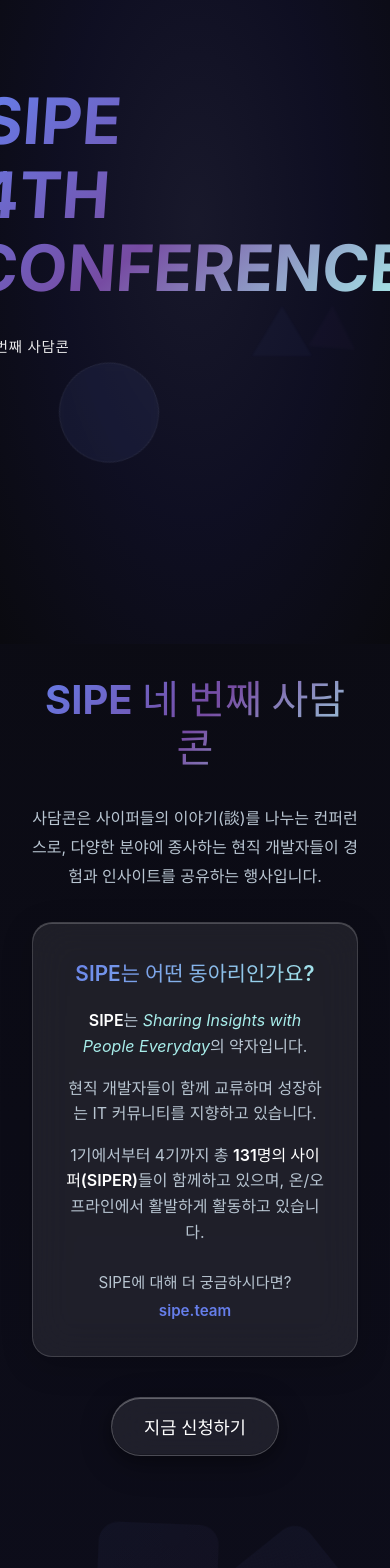
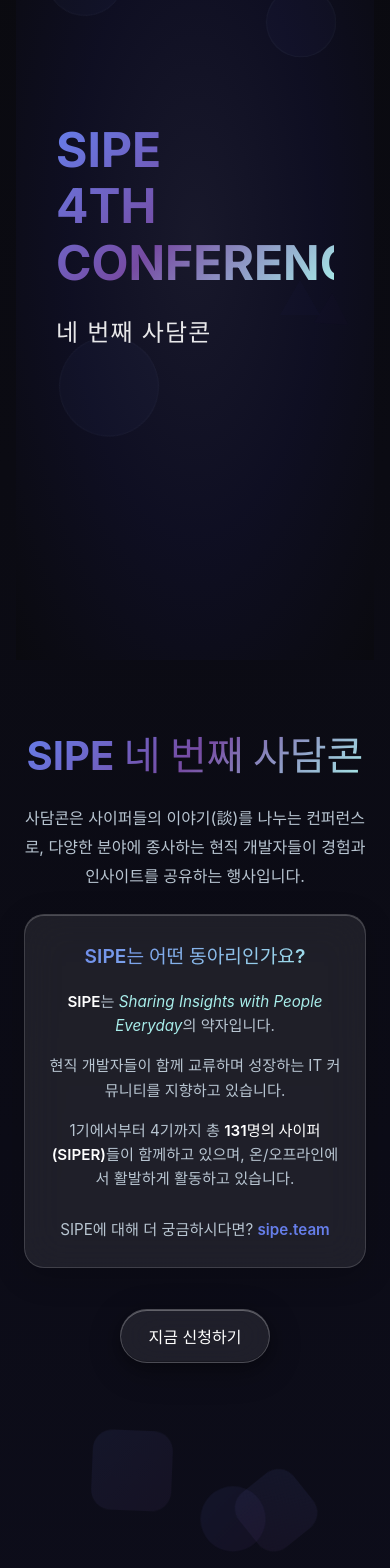
Before and after one commit to sipe-team/sipe-4th-sadamcon-landing, a Vue app: page / in a window 390 px wide. Shown: the part 200-1768 px from the top of the page. Built offline with nearby package versions, Linux system fonts and the light colour scheme; a web font is replaced by a local one.

Commit message:
fix: media query 1280px에서 작동하도록 수정

```diff
--- a/src/App.vue
+++ b/src/App.vue
@@ -94,4 +94,26 @@
 ::-webkit-scrollbar-thumb:hover {
   background: #764ba2;
 }
+
+/* Responsive design */
+@media (max-width: 1279px) {
+  .section {
+    min-height: auto;
+    padding: 2rem 0;
+  }
+
+  .hero-section {
+    min-height: 100vh;
+    padding: 1rem;
+  }
+
+  .cards-section {
+    padding: 3rem 1rem;
+  }
+
+  /* Custom scrollbar for mobile */
+  ::-webkit-scrollbar {
+    width: 6px;
+  }
+}
 </style>
--- a/src/components/FloatingCards.vue
+++ b/src/components/FloatingCards.vue
@@ -331,26 +331,57 @@
   opacity: 0.1;
 }
 
-@media (max-width: 768px) {
+@media (max-width: 1279px) {
+  .floating-cards {
+    padding: 1.5rem;
+  }
+
   .cards-grid {
     grid-template-columns: 1fr;
     gap: 1.5rem;
   }
 
+  .cards-header {
+    margin-bottom: 3rem;
+  }
+
   .cards-header h2 {
     font-size: 2.5rem;
+    margin-bottom: 0.875rem;
   }
 
   .cards-header p {
     font-size: 1rem;
+    max-width: 500px;
+  }
+
+  .floating-card {
+    border-radius: 16px;
   }
 
   .card-content {
     padding: 1.5rem;
   }
 
+  .card-title {
+    font-size: 1.3rem;
+    margin-bottom: 0.875rem;
+  }
+
+  .card-text {
+    font-size: 0.95rem;
+    line-height: 1.5;
+    margin-bottom: 1.25rem;
+  }
+
   .card-image {
-    height: 150px;
+    height: 300px;
+  }
+
+  .card-button {
+    padding: 0.625rem 1.25rem;
+    font-size: 0.95rem;
+    border-radius: 40px;
   }
 }
 </style>
--- a/src/components/IntroSection.vue
+++ b/src/components/IntroSection.vue
@@ -366,10 +366,11 @@
   50% { transform: rotate(55deg) translateY(-25px); }
 }
 
-@media (max-width: 768px) {
+@media (max-width: 1279px) {
   .container {
     grid-template-columns: 1fr;
     gap: 2rem;
+    padding: 1.5rem;
   }
 
   .intro-content {
@@ -379,9 +380,28 @@
 
   .intro-title {
     font-size: 2.5rem;
+    margin-bottom: 1.5rem;
   }
 
   .intro-text {
+    font-size: 1rem;
+  }
+
+  .sipe-info-card {
+    padding: 1.5rem;
+    margin: 1.5rem 0;
+  }
+
+  .sipe-info-card h3 {
+    font-size: 1.2rem;
+  }
+
+  .sipe-info-card p {
+    font-size: 0.95rem;
+  }
+
+  .cta-button {
+    padding: 0.875rem 1.75rem;
     font-size: 1rem;
   }
 
@@ -390,7 +410,22 @@
   }
 
   .floating-shape {
-    opacity: 0.05;
+    opacity: 0.08;
+  }
+
+  .shape-1 {
+    width: 80px;
+    height: 80px;
+  }
+
+  .shape-2 {
+    width: 60px;
+    height: 60px;
+  }
+
+  .shape-3 {
+    width: 70px;
+    height: 70px;
   }
 }
 </style>
--- a/src/components/SipeBlocks.vue
+++ b/src/components/SipeBlocks.vue
@@ -196,51 +196,78 @@
 }
 
 /* Responsive design */
-@media (max-width: 768px) {
-  .hero-content {
+@media (max-width: 1279px) {
+  .sipe-hero {
     padding: 1rem;
   }
 
+  .hero-content {
+    padding: 1.5rem;
+    max-width: 100%;
+  }
+
   .hero-title {
-    transform: translateY(0) skewX(-6deg);
+    font-size: clamp(3rem, 8vw, 7rem);
+    margin-bottom: 1.5rem;
+    gap: 0.08em;
   }
 
   .hero-subtitle {
-    font-size: clamp(1rem, 2.5vw, 1.5rem);
+    font-size: clamp(1.5rem, 4vw, 2.5rem);
+    margin-top: 1.5rem;
+    font-weight: 400;
+  }
+
+  .floating-elements {
+    opacity: 0.7;
   }
 
   .float-circle {
-    opacity: 0.5;
+    opacity: 0.4;
+    backdrop-filter: blur(8px);
+    -webkit-backdrop-filter: blur(8px);
   }
 
   .float-triangle {
     opacity: 0.3;
+    filter: blur(0.5px);
   }
 
   .float-1 {
     width: 80px;
     height: 80px;
+    top: 15%;
+    left: 8%;
   }
 
   .float-2 {
     width: 60px;
     height: 60px;
+    top: 25%;
+    right: 12%;
   }
 
   .float-3 {
     width: 100px;
     height: 100px;
-  }
-}
-
-@media (max-width: 480px) {
-  .hero-title {
-    transform: translateY(0) skewX(-4deg);
-    gap: 0.05em;
+    bottom: 25%;
+    left: 12%;
   }
 
-  .hero-subtitle {
-    font-size: clamp(0.9rem, 2vw, 1.2rem);
+  .float-4 {
+    border-left: 20px solid transparent;
+    border-right: 20px solid transparent;
+    border-bottom: 35px solid rgba(102, 126, 234, 0.12);
+    top: 55%;
+    right: 15%;
+  }
+
+  .float-5 {
+    border-left: 18px solid transparent;
+    border-right: 18px solid transparent;
+    border-bottom: 30px solid rgba(118, 75, 162, 0.1);
+    bottom: 35%;
+    right: 8%;
   }
 }
 </style>
```
